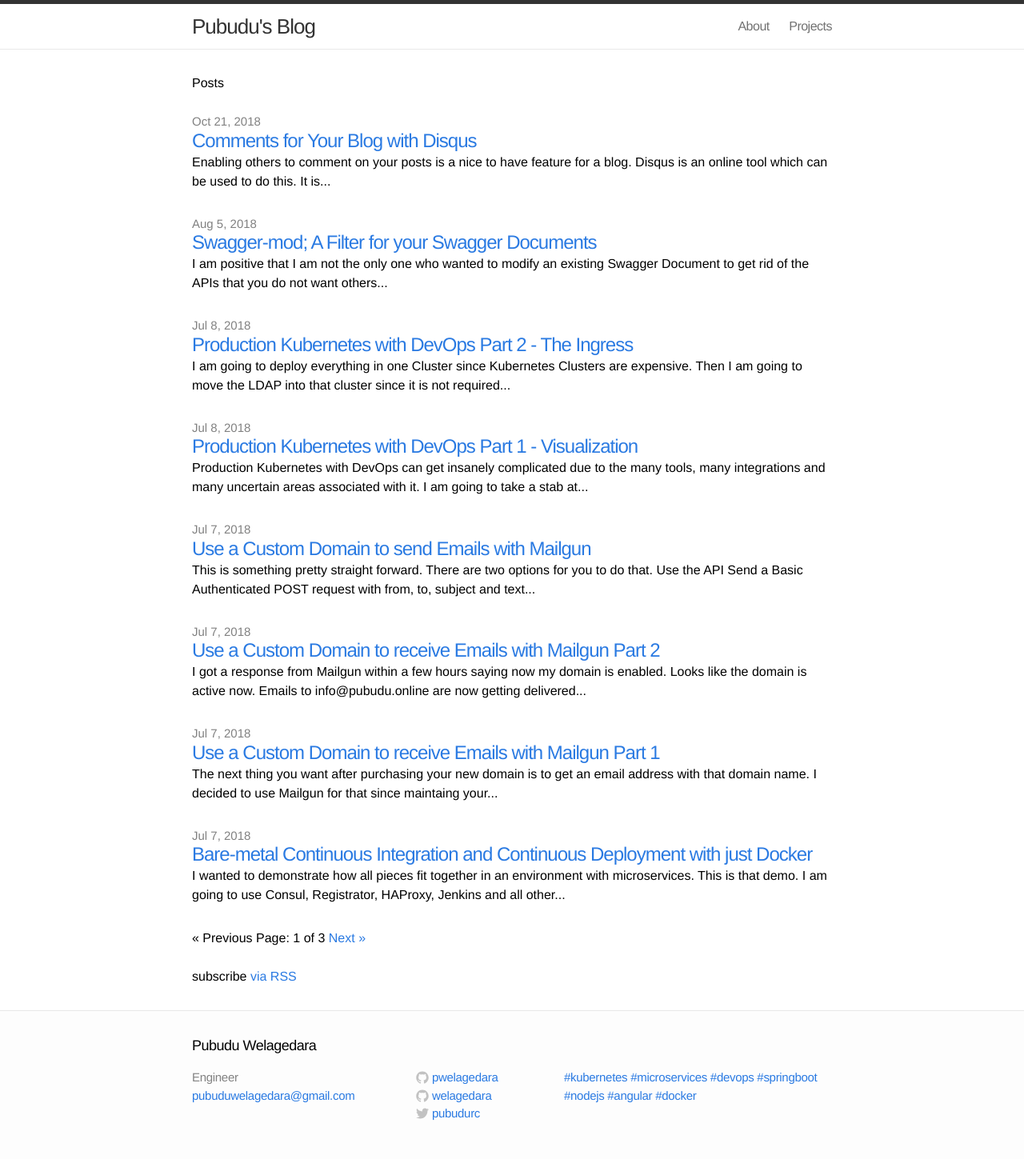
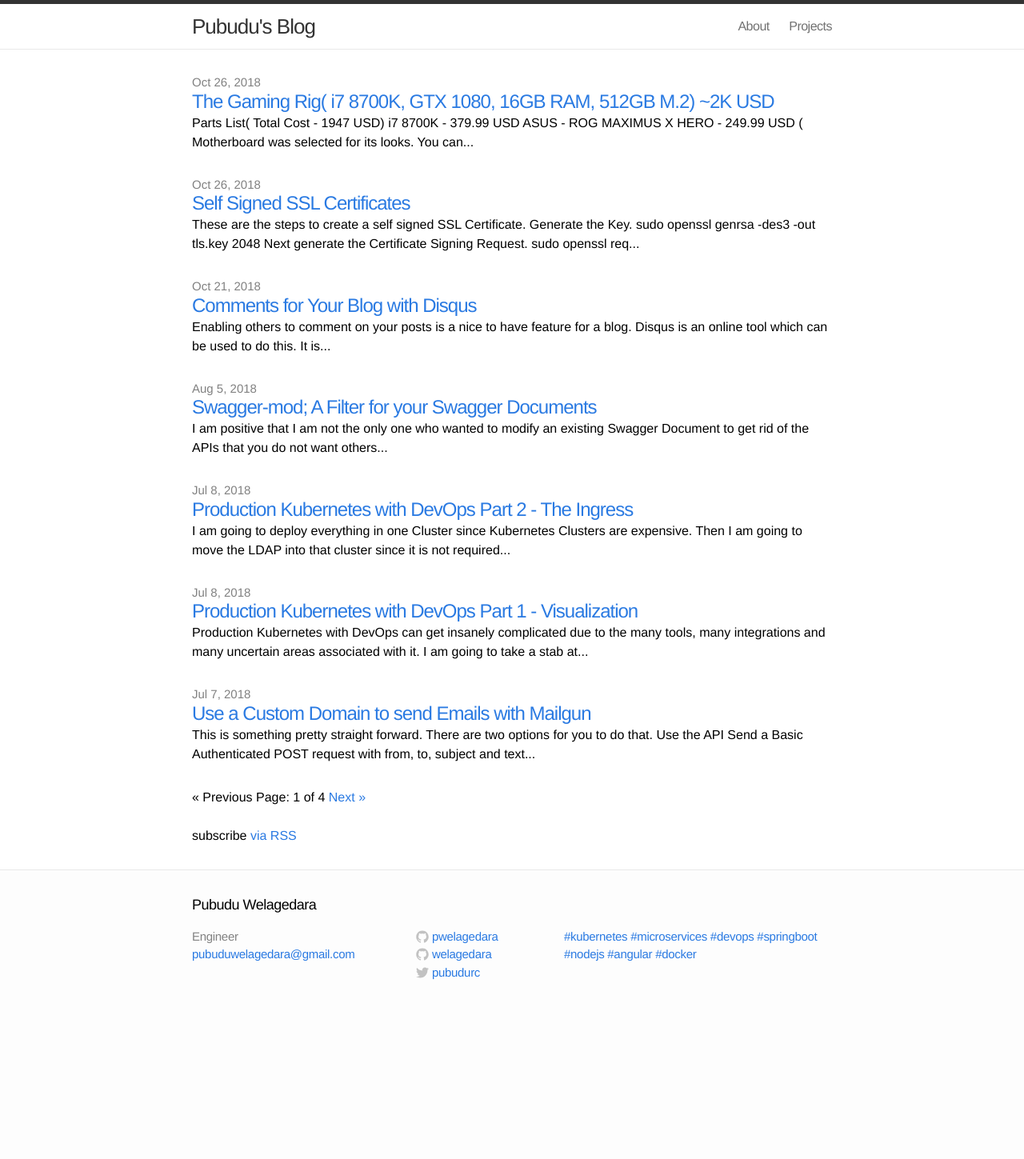
Before and after one commit to welagedara/welagedara.github.io, a Jekyll site: the page built from index.html, in a window 1280 px wide. Shown: the whole page at 80% size. Built offline with Jekyll 4.4.1, drawn with Linux system fonts in a browser that asks for light colours; the list of posts is cut into pages by our own code; after the commit the page ends 1272 px from its top, so only the background shows below that.

Commit message:
more posts

````diff
--- a/_config.yml
+++ b/_config.yml
@@ -19,5 +19,5 @@ plugins:
   - jemoji
   - jekyll-paginate
 
-paginate: 8
+paginate: 7
 paginate_path: "/blog/page:num/"
--- a/_includes/head.html
+++ b/_includes/head.html
@@ -6,6 +6,9 @@
         <meta name="description" content="{{ site.description }}" />
         <link rel="canonical" href="{{ site.url }}{{ page.url | replace:'index.html','' }}/" />
 
+        <!-- Favicon -->
+        <!-- Icon made by [Freepik](http://www.freepik.com/) from [www.flaticon.com](http://www.flaticon.com/) -->
+
         <!-- Custom CSS -->
         <link rel="stylesheet" href="/css/main.css">
 
--- /dev/null
+++ b/_posts/2018-10-26-self-signed-ssl-certs.md
@@ -0,0 +1,44 @@
+---
+layout: post
+title: "Self Signed SSL Certificates"
+categories: junk
+author: "Pubudu Welagedara"
+meta: "TLS"
+comments: true
+---
+
+These are the steps to create a self signed SSL Certificate.
+
+Generate the Key.
+
+```bash
+sudo openssl genrsa -des3 -out tls.key 2048
+```
+
+Next generate the Certificate Signing Request.
+
+```bash
+sudo openssl req -new -key tls.key -out tls.csr
+```
+
+You might want to remove the passphrase to prevent being prompted to enter it when you server restarts.
+
+To do that first make a copy of the Key.
+
+```bash
+sudo cp tls.key tls.key.orig
+```
+
+Run this to get the new Key.
+
+```bash
+sudo openssl rsa -in tls.key.orig -out tls.key
+```
+
+Now sign the Key. Remember you need to change the expiration.
+
+```bash
+sudo openssl x509 -req -days 365 -in tls.csr -signkey tls.key -out tls.crt
+```
+
+Now you have the `.crt` and the `.key` files.
--- /dev/null
+++ b/_posts/2018-10-26-the-gaming-rig.md
@@ -0,0 +1,39 @@
+---
+layout: post
+title: "The Gaming Rig( i7 8700K, GTX 1080, 16GB RAM, 512GB M.2) ~2K USD"
+categories: junk
+author: "Pubudu Welagedara"
+meta: "TLS"
+comments: true
+---
+
+## Parts List( Total Cost - 1947 USD)
+
+- [i7 8700K][i7_overview] - [379.99][i7] USD
+
+- [ASUS - ROG MAXIMUS X HERO][mb_overview] - [249.99][mb] USD ( Motherboard was selected for its looks. You can spend less on this)
+
+- [NVIDIA - GeForce GTX 1080 Founders Edition][vga_overview] - [549.99][vga] USD
+
+- [CORSAIR - VENGEANCE LPX Series 16GB][ram_overview] - [149.99][ram] USD
+
+- [SAMSUNG SSD 970 EVO NVMe M.2 500GB][ssd_overview] - [147.99][ssd] USD
+
+- [CORSAIR - HXi Series 750W Fully Modular ATX Power Supply][psu_overview] - [179.99][psu] USD ( You should be able to find a cheaper PSU)
+
+- [Cougar CONQUER ATX Gaming Case][casing_overview] - [288.84][casing] USD ( Selected for the looks)
+
+[i7]: https://www.bestbuy.com/site/intel-core-i7-8700k-coffee-lake-six-core-3-7-ghz-desktop-processor/6162997.p?skuId=6162997
+[i7_overview]: https://ark.intel.com/products/126684/Intel-Core-i7-8700K-Processor-12M-Cache-up-to-4-70-GHz-
+[mb]: https://www.bestbuy.com/site/asus-rog-maximus-x-hero-socket-lga1151-usb-3-1-gen-1-intel-motherboard-with-led-lighting-black/6211749.p?skuId=6211749
+[mb_overview]: https://www.asus.com/us/Motherboards/ROG-MAXIMUS-X-HERO/overview/
+[vga]: https://www.bestbuy.com/site/nvidia-geforce-gtx-1080-founders-edition-8gb-gddr5x-pci-express-3-0-graphics-card-black/5330600.p?skuId=5330600
+[vga_overview]: https://www.nvidia.com/en-us/geforce/products/10series/geforce-gtx-1080/
+[ram]: https://www.bestbuy.com/site/corsair-vengeance-lpx-series-16gb-2pk-8gb-3-0ghz-ddr4-desktop-memory-black/5822467.p?skuId=5822467
+[ram_overview]: https://www.corsair.com/us/en/Categories/Products/Memory/vengeance-lpx-black/p/CMK16GX4M2B3000C15
+[ssd]: https://www.bestbuy.com/site/samsung-970-evo-500gb-internal-pci-express-3-0-x4-nvme-solid-state-drive-for-laptops-with-v-nand-technology/6252132.p?skuId=6252132
+[ssd_overview]: https://www.samsung.com/us/computing/memory-storage/solid-state-drives/ssd-970-evo-nvme-m2-500gb-mz-v7e500bw/
+[psu]: https://www.bestbuy.com/site/corsair-hxi-series-750w-fully-modular-atx-power-supply-black/4895523.p?skuId=4895523
+[psu_overview]: https://www.corsair.com/us/en/Power/Plug-Type/hxi-series-config/p/CP-9020072-NA
+[casing]: https://www.amazon.com/Cougar-CONQUER-ATX-Gaming-Case/dp/B0759PNHX8/ref=sr_1_fkmr1_1?ie=UTF8&qid=1540571702&sr=8-1-fkmr1&keywords=conquer+pc+casing
+[casing_overview]: https://cougargaming.com/products/cases/conquer/
--- a/index.html
+++ b/index.html
@@ -4,7 +4,7 @@ layout: default
 
 <div class="home">
 
-  <h1>Posts</h1>
+  <!-- <h1>Posts</h1> -->
 
   <ul class="posts">
     {% for post in paginator.posts %}
````
Also changed, not shown: README.md, favicon.ico (added), 1 other file.
